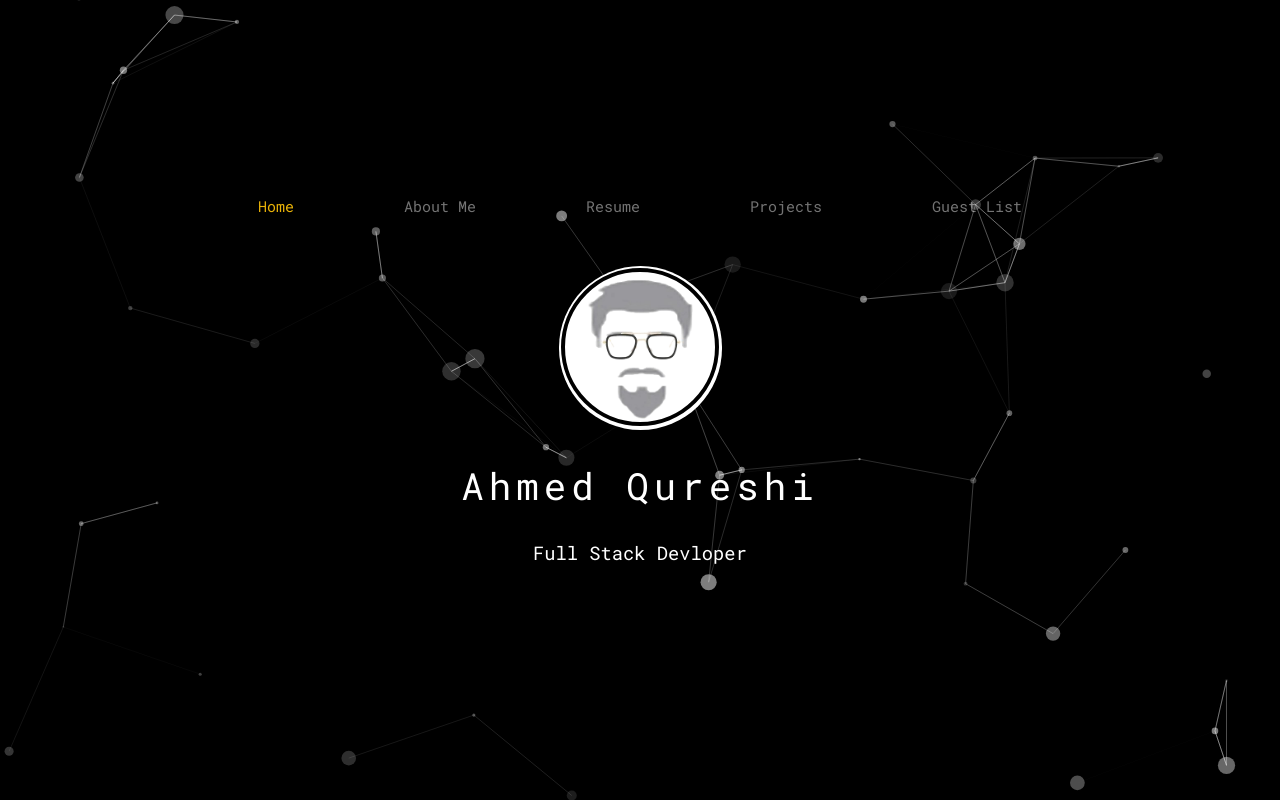
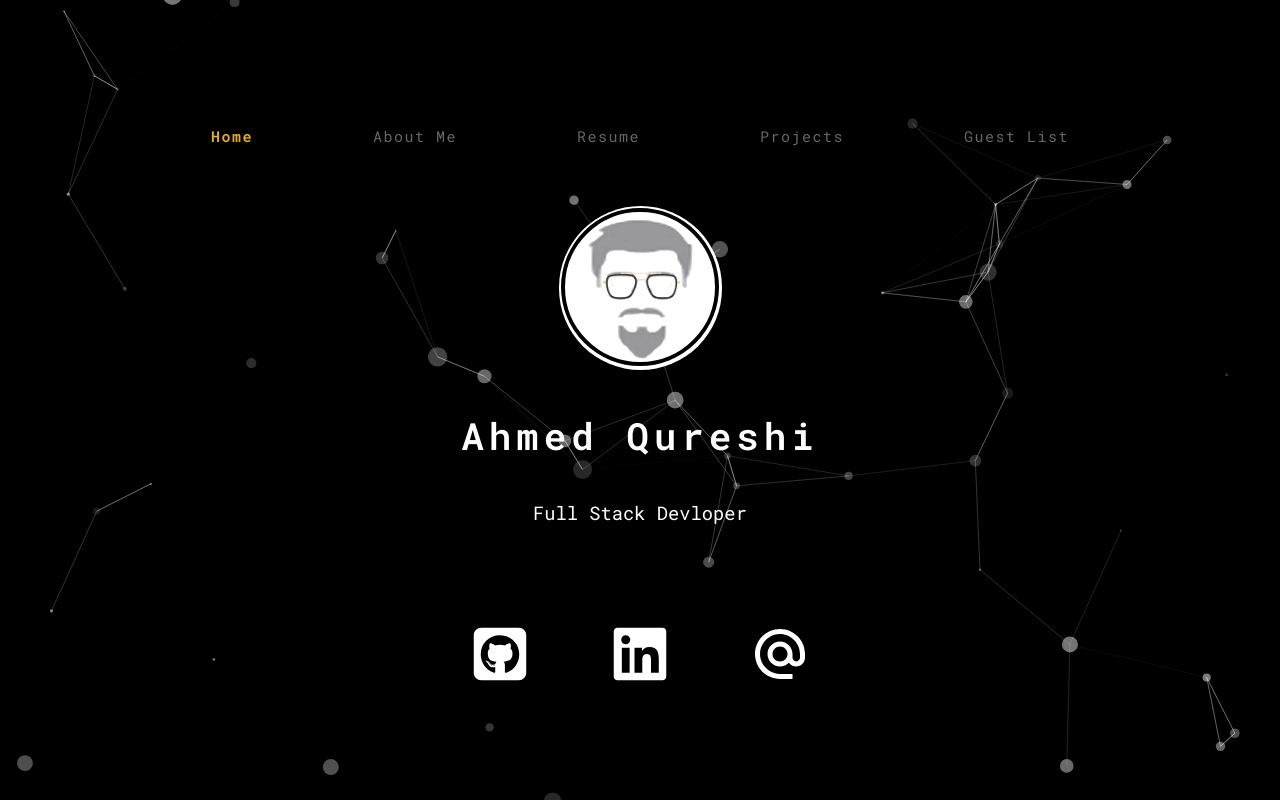
Before and after one commit to ahmedther/ahmedther_portfolio, a Next.js app: page / in a window 1280 px wide. Built offline with nearby package versions, Linux system fonts and the light colour scheme.

Commit message:
home page ready

```diff
--- a/next.config.mjs
+++ b/next.config.mjs
@@ -2,3 +2,9 @@
 const nextConfig = {};
 
 export default nextConfig;
+module.exports = {
+  // Add this:
+  future: {
+    webpack5: true,
+  },
+};
--- /dev/null
+++ b/src/app/components/home_layout/HomeFooter.tsx
@@ -0,0 +1,57 @@
+"use client";
+
+import React from "react";
+
+import { FaSquareGithub, FaLinkedin } from "react-icons/fa6";
+import { MdOutlineAlternateEmail } from "react-icons/md";
+import Tippy from "@tippyjs/react";
+
+const HomeFooter: React.FunctionComponent = () => {
+  return (
+    <footer className="flex  gap-32 mt-24">
+      <a href="https://github.com/ahmedther" className="w-24 h-w-24 ">
+        <FaSquareGithub
+          className={`boxShadow h-full w-full text-white hover:text-yellow-500 hover:bg-white hover:rounded-xl hover:-translate-y-4 `}
+        />
+      </a>
+      <a
+        href="https://www.linkedin.com/in/ahmed--qureshi/"
+        className="w-24 h-w-24 "
+      >
+        <FaLinkedin
+          className={`boxShadow h-full w-full text-white hover:text-[#0a66c2]  hover:bg-white hover:rounded-xl hover:-translate-y-4 `}
+        />
+      </a>
+      <Tippy
+        className="-translate-y-10 "
+        trigger="click"
+        content={
+          <span className=" bg-white text-xl rounded-md p-4 font-bold ">
+            &#10003; Email ID Copied!
+          </span>
+        }
+        hideOnClick={false}
+        arrow={true}
+        animation="fade"
+        onShow={(instance) => {
+          const timeout: NodeJS.Timeout = setTimeout(() => {
+            instance.unmount();
+            clearTimeout(timeout);
+          }, 1000);
+        }}
+        allowHTML={true}
+      >
+        <button
+          className="w-24 h-w-24  "
+          onClick={() => navigator.clipboard.writeText("aa10980@gmail.com")}
+        >
+          <MdOutlineAlternateEmail
+            className={`boxShadow h-full w-full text-white hover:text-yellow-500 hover:bg-white hover:rounded-xl hover:-translate-y-4 `}
+          />
+        </button>
+      </Tippy>
+    </footer>
+  );
+};
+
+export default HomeFooter;
--- a/src/app/components/home_layout/HomeLayout.tsx
+++ b/src/app/components/home_layout/HomeLayout.tsx
@@ -1,32 +1,20 @@
+import Typewriter from "typewriter-effect";
 import Image from "next/image";
-import Link from "next/link";
 import React from "react";
+import Navigation from "../navigation/Navigation";
+import HomeFooter from "./HomeFooter";
 
 const HomeLayout: React.FC = () => {
   return (
-    <header className="flex flex-col justify-center items-center  h-screen">
-      <nav className="mb-8">
-        <ul className="flex flex-row gap-44 text-2xl ">
-          <li className="text-yellow-500 hover:text-yellow-500">
-            <Link href="/"> Home</Link>
-          </li>
-          <li className="text-white opacity-45 hover:opacity-100 hover:text-yellow-500 hover:font-semibold">
-            <Link href="/about"> About Me</Link>
-          </li>
-          <li className="text-white opacity-45 hover:opacity-100 hover:text-yellow-500 hover:font-semibold">
-            Resume
-          </li>
-          <li className="text-white opacity-45 hover:opacity-100 hover:text-yellow-500 hover:font-semibold">
-            Projects
-          </li>
-          <li className="text-white opacity-45 hover:opacity-100 hover:text-yellow-500 hover:font-semibold">
-            Guest List
-          </li>
-        </ul>
-      </nav>
+    <>
+      <div className="flex flex-col justify-center items-center  h-screen">
+        <Navigation />
         <main className="flex flex-col items-center justify-center  m-12">
-        <div className="bg-white  leading-none inline-block rounded-full hover:thover:transition hover:duration-300 hover:ease-out hover:bg-yellow-500  ">
-          <div className="bg-white  leading-none inline-block rounded-full  border-4 border-black m-1 border-solid  cursor-pointer hover:transition hover:duration-300 hover:border-yellow-500 hover:ease-out ">
+          <div className="bg-white  leading-none inline-block rounded-full hover:transition hover:duration-300 hover:ease-out hover:bg-black ">
+            <div
+              className="bg-white  leading-none inline-block rounded-full  border-4 border-black m-1 border-solid  cursor-pointer
+            hover:transition hover:duration-300 hover:border-white hover:ease-out hover:-translate-y-4 boxShadow"
+            >
               <Image
                 className="h-60 w-60 rounded-full  "
                 src={"/ahmed_logo.png"}
@@ -36,12 +24,33 @@ const HomeLayout: React.FC = () => {
               />
             </div>
           </div>
-        <h1 className="text-white text-6xl tracking-[.5rem] hover:text-yellow-500 hover:transition hover:duration-300 hover:ease-out">
+          <h1
+            className="text-white text-6xl tracking-[.5rem] py-4 px-4 font-semibold
+          hover:rounded-xl hover:-translate-y-4 hover:bg-[#ffffff3a] hover:backdrop-blur-sm hover:text-yellow-500 hover:transition hover:duration-300 hover:ease-out boxShadow"
+          >
             Ahmed Qureshi
           </h1>
-        <h2 className="text-white text-3xl m-0">Full Stack Devloper</h2>;
+          <h2 className="text-white text-3xl m-0">Full Stack Devloper</h2>
+
+          <Typewriter
+            onInit={(typewriter) => {
+              typewriter
+                .typeString("Hello World!")
+                .callFunction(() => {
+                  console.log("String typed out!");
+                })
+                .pauseFor(2500)
+                .deleteAll()
+                .callFunction(() => {
+                  console.log("All strings were deleted");
+                })
+                .start();
+            }}
+          />
         </main>
-    </header>
+        <HomeFooter />
+      </div>
+    </>
   );
 };
 export default HomeLayout;
--- /dev/null
+++ b/src/app/components/navigation/Navigation.module.css
@@ -0,0 +1,39 @@
+.nav {
+  transition: transform 0.3s ease;
+  padding: 1rem 2rem;
+  letter-spacing: 0.1em;
+  color: white;
+  opacity: 0.4;
+}
+
+/* Glassmorphism card effect */
+.inactive:hover {
+  box-sizing: content-box;
+  backdrop-filter: blur(5px);
+  -webkit-backdrop-filter: blur(5px);
+  border-radius: 12px;
+  background-color: white;
+  transform: translate3d(0, -1rem, 0);
+  opacity: 1;
+  color: var(--yellow-500);
+  font-weight: 600;
+  text-underline-offset: 4px;
+  text-decoration-line: underline;
+}
+
+.active {
+  opacity: 1;
+  color: var(--yellow-500);
+  font-weight: 600;
+}
+.active:hover {
+  backdrop-filter: blur(5px);
+  -webkit-backdrop-filter: blur(5px);
+  border-radius: 12px;
+  background-color: white;
+  text-underline-offset: 4px;
+  text-decoration-line: underline;
+  cursor: not-allowed !important;
+  color: black;
+  opacity: 0.4;
+}
--- /dev/null
+++ b/src/app/components/navigation/Navigation.tsx
@@ -0,0 +1,33 @@
+"use client";
+
+import React from "react";
+import navigation_data from "@/app/components/navigation/nav_data";
+import Link from "next/link";
+import { usePathname } from "next/navigation";
+
+import styles from "./Navigation.module.css";
+
+const Navigation: React.FC = () => {
+  const pathname = usePathname();
+
+  return (
+    <nav className="mb-8">
+      <ul className="flex flex-row gap-32 text-2xl relative ">
+        {navigation_data.map((nav) => (
+          <li
+            key={nav.name}
+            className={`${styles.nav} ${
+              nav.href === pathname
+                ? styles.active
+                : styles.inactive + " boxShadow"
+            } `}
+          >
+            <Link href={nav.href}>{nav.name}</Link>
+          </li>
+        ))}
+      </ul>
+    </nav>
+  );
+};
+
+export default Navigation;
--- /dev/null
+++ b/src/app/components/navigation/nav_data.tsx
@@ -0,0 +1,29 @@
+type NavigationItem = {
+  href: string;
+  name: string;
+};
+
+const navigation_data: NavigationItem[] = [
+  {
+    href: "/",
+    name: "Home",
+  },
+  {
+    href: "about",
+    name: "About Me",
+  },
+  {
+    href: "about",
+    name: "Resume",
+  },
+  {
+    href: "about",
+    name: "Projects",
+  },
+  {
+    href: "about",
+    name: "Guest List",
+  },
+];
+
+export default navigation_data;
--- a/src/app/components/paricles/ParticlesTs.tsx
+++ b/src/app/components/paricles/ParticlesTs.tsx
@@ -20,9 +20,7 @@ const ParticlesTs = () => {
     });
   }, []);
 
-  const particlesLoaded = async (container?: Container): Promise<void> => {
-    console.log(container);
-  };
+  const particlesLoaded = async (container?: Container): Promise<void> => {};
 
   const options: ISourceOptions = useMemo(() => particleConfig, []);
 
@@ -37,13 +35,7 @@ const ParticlesTs = () => {
     );
   }
 
-  return (
-    <>
-      <p className="absolute w-full h-full  text-red-500 text-[3rem]">
-        Loding ...
-      </p>
-    </>
-  );
+  return <></>;
 };
 
 export default ParticlesTs;
--- a/src/app/globals.css
+++ b/src/app/globals.css
@@ -8,6 +8,7 @@
   --foreground-rgb: 0, 0, 0;
   --background-start-rgb: 214, 219, 220;
   --background-end-rgb: 255, 255, 255;
+  --yellow-500: rgb(234 179 8);
 }
 
 @media (prefers-color-scheme: dark) {
@@ -49,6 +50,7 @@ body {
   font-style: normal;
   line-height: 1.5;
   scroll-behavior: smooth;
+  /* background-color: black; */
 }
 
 @layer base {
@@ -70,3 +72,13 @@ h6 {
     text-wrap: balance;
   }
 }
+
+.boxShadow:hover {
+  -webkit-box-shadow: 0px 0px 94px 10px rgba(255, 255, 255, 0.75);
+  -moz-box-shadow: 0px 0px 94px 10px rgba(255, 255, 255, 0.75);
+  box-shadow: 0px 0px 94px 10px rgba(255, 255, 255, 0.75);
+}
+
+.div {
+  color: #ffffffbf;
+}
--- /dev/null
+++ b/src/app/utils/cn.ts
@@ -0,0 +1,6 @@
+import { ClassValue, clsx } from "clsx";
+import { twMerge } from "tailwind-merge";
+
+export function cn(...inputs: ClassValue[]) {
+  return twMerge(clsx(inputs));
+}
--- a/tailwind.config.ts
+++ b/tailwind.config.ts
@@ -11,6 +11,14 @@ const config: Config = {
       fontFamily: {
         sans: ["Roboto Mono", "monospace"],
       },
+      boxShadow: {
+        custom: "0px 0px 94px 10px rgba(255, 255, 255, 0.75)",
+      },
+    },
+  },
+  variants: {
+    extend: {
+      boxShadow: ["hover"],
     },
   },
   plugins: [],
```
Also changed, not shown: package.json (+8 -1 lines), src/app/components/ui/TypewritterEffect.tsx (added), 1 other file (tests, documents, lock files or other folders). Lines whose indentation alone changed are shown as unchanged.
